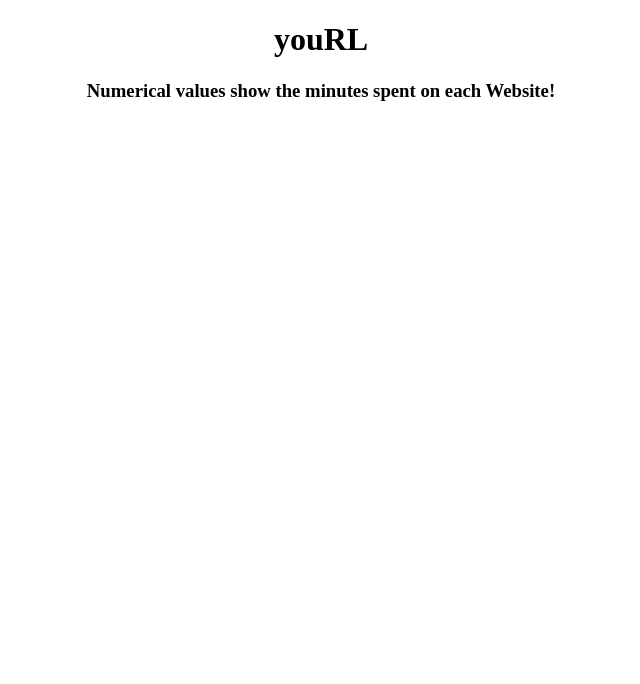
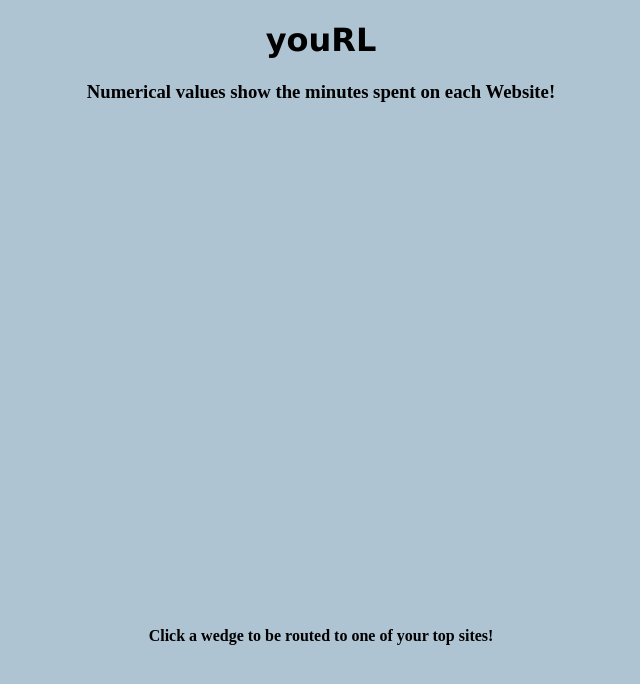
Before and after one commit to JessenDGibbs/youRL, a browser extension: page index.html in a window 1280 px wide. Shown: the whole page, without its empty margins (319-959 px from the left). Drawn offline with Linux system fonts and the light colour scheme.

Commit message:
Add files via upload

```diff
--- a/index.html
+++ b/index.html
@@ -1,17 +1,26 @@
 <!DOCTYPE html>
 <html lang="en">
 <head>
+    <style>
+        body{
+            background-color: #AEC4D3
+        }
+    </style>
+
+
     <meta charset="UTF-8">
-    <h1 style="text-align:center;">youRL</h1>
+    <h1 style="text-align:center;"><font face="verdana">youRL</font></h1>
     <h3 style="text-align:center;"> Numerical values show the minutes spent on each Website!</h3>
     <meta name="viewport" content="width=device-width, initial-scale=1.0">
     <meta http-equiv="X-UA-Compatible" content="ie=edge">
     <title>Document</title>
     <script src="chart.js"></script>
     <script src="utils.js"></script>
+
 </head>
 <body>
     <canvas id="canvas" width="640" height="480"></canvas>
     <script type="text/javascript" src="background.js"></script>
+    <h4 style = "text-align:center;">Click a wedge to be routed to one of your top sites!</h4>
 </body>
 </html>
```
